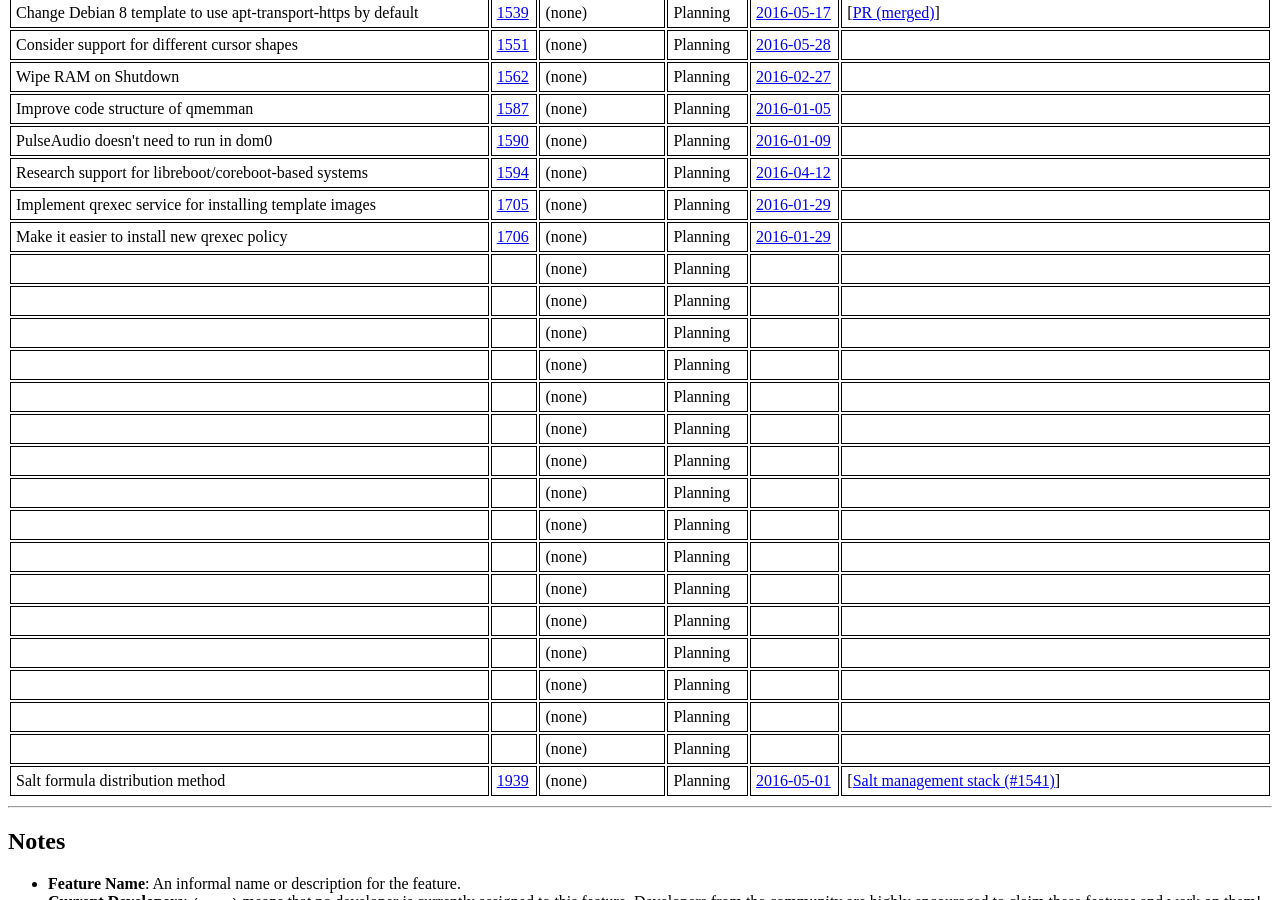
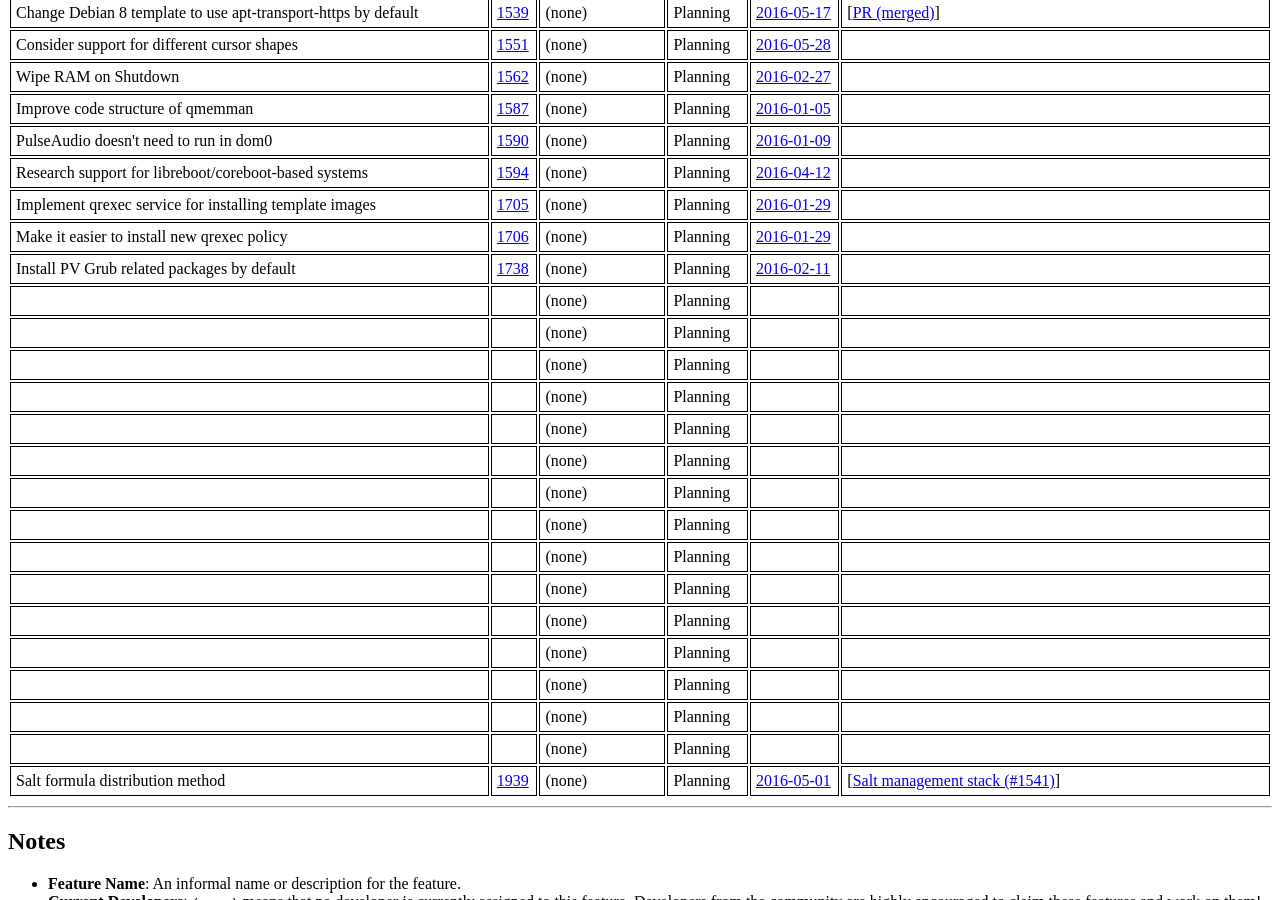
Before and after one commit to QubesOS/qubes-issues, a Jekyll site: the page built from index.md, in a window 1280 px wide and 900 px high, scrolled down 2368 px. Built offline with Jekyll 4.4.1, drawn with Linux system fonts in a browser that asks for light colours.

Commit message:
Track #1738

```diff
--- a/_data/features.yml
+++ b/_data/features.yml
@@ -1052,15 +1052,15 @@
   - desc   :
     url    :
 
-- name   :
-  issue  :
+- name   : Install PV Grub related packages by default
+  issue  : 1738
   devs   :
   status :
-    term   :
+    term   : Planning
     url    :
   updated:
-    date   :
-    url    :
+    date   : 2016-02-11
+    url    : https://github.com/QubesOS/qubes-issues/issues/1738#issuecomment-182893740
   info   :
   - desc   :
     url    :
```
